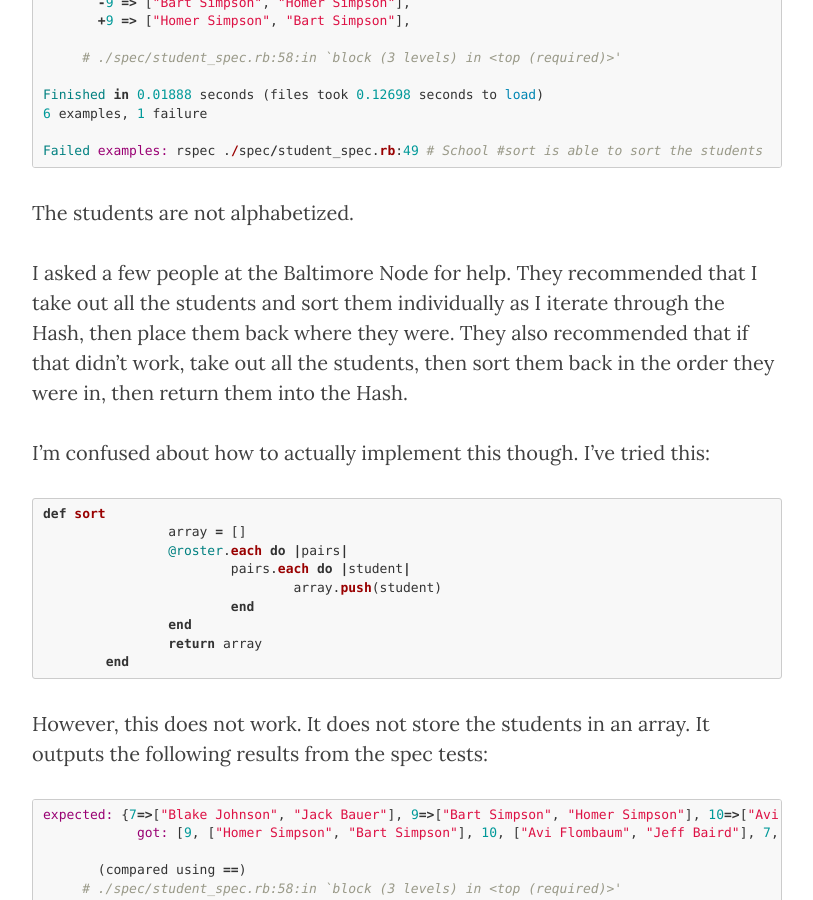
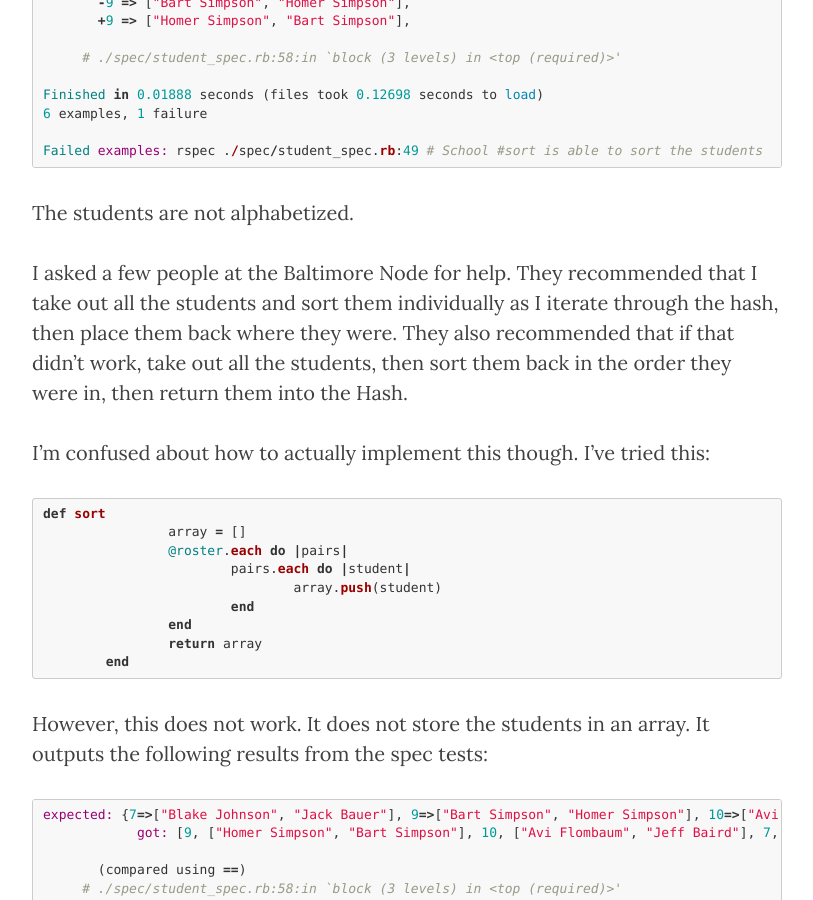
Before and after one commit to maxgrok/maxgrok.github.io_oldversion, a Jekyll site: the page built from _posts/2017-01-06-stuck.markdown, in a window 1280 px wide and 900 px high, scrolled down 1232 px. Shown: the whole window, without its empty margins (233-1046 px from the left). Built offline with Jekyll 4.4.1, drawn with Linux system fonts in a browser that asks for light colours; nearby versions of some CDN libraries; comment, search, counter and statistics services are not loaded.

```diff
--- a/_posts/2017-01-06-stuck.markdown
+++ b/_posts/2017-01-06-stuck.markdown
@@ -62,7 +62,7 @@ rspec ./spec/student_spec.rb:49 # School #sort is able to sort the students
 
 The students are not alphabetized.
 
-I asked a few people at the Baltimore Node for help. They recommended that I take out all the students and sort them individually as I iterate through the Hash, then place them back where they were. They also recommended that if that didn't work, take out all the students, then sort them back in the order they were in, then return them into the Hash.
+I asked a few people at the Baltimore Node for help. They recommended that I take out all the students and sort them individually as I iterate through the hash, then place them back where they were. They also recommended that if that didn't work, take out all the students, then sort them back in the order they were in, then return them into the Hash.
 
 I'm confused about how to actually implement this though.
 I've tried this:
```
